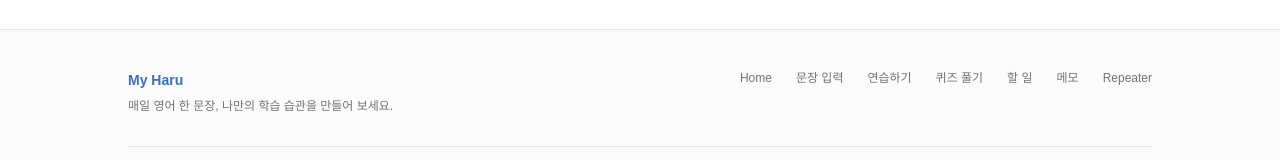
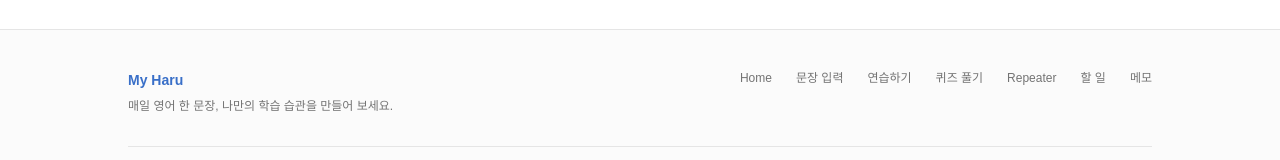
Before and after one commit to 82orez/myharu, a Next.js app: page / in a window 1280 px wide. Shown: the part 1957-2117 px from the top of the page. Built offline with nearby package versions, Linux system fonts and the light colour scheme; no server answers; a web font is replaced by a local one.

Commit message:
memos - 1

```diff
--- a/src/components/Footer.tsx
+++ b/src/components/Footer.tsx
@@ -24,14 +24,14 @@ export default function Footer() {
           <Link href="/learn/quiz" className="text-muted-foreground hover:text-foreground text-xs">
             퀴즈 풀기
           </Link>
+          <Link href="/learn/player" className="text-muted-foreground hover:text-foreground text-xs">
+            Repeater
+          </Link>
           <Link href="/todo" className="text-muted-foreground hover:text-foreground text-xs">
             할 일
           </Link>
           <Link href="/memo" className="text-muted-foreground hover:text-foreground text-xs">
             메모
-          </Link>
-          <Link href="/learn/player" className="text-muted-foreground hover:text-foreground text-xs">
-            Repeater
           </Link>
         </nav>
       </div>
--- a/src/components/Navbar.tsx
+++ b/src/components/Navbar.tsx
@@ -178,6 +178,12 @@ export default function Navbar({ user: initialUser }: { user: NavbarUser }) {
                 </Link>
               </li>
               <li className="border-border border-b py-4">
+                <Link href="/learn/player" onClick={closeMenu} className="text-foreground flex items-center gap-3 text-[15px] font-medium">
+                  <Repeat size={18} className="text-brand" />
+                  Repeater
+                </Link>
+              </li>
+              <li className="border-border border-b py-4">
                 <Link href="/todo" onClick={closeMenu} className="text-foreground flex items-center gap-3 text-[15px] font-medium">
                   <ListTodo size={18} className="text-brand" />할 일
                 </Link>
@@ -186,12 +192,6 @@ export default function Navbar({ user: initialUser }: { user: NavbarUser }) {
                 <Link href="/memo" onClick={closeMenu} className="text-foreground flex items-center gap-3 text-[15px] font-medium">
                   <StickyNote size={18} className="text-brand" />
                   메모
-                </Link>
-              </li>
-              <li className="border-border border-b py-4">
-                <Link href="/learn/player" onClick={closeMenu} className="text-foreground flex items-center gap-3 text-[15px] font-medium">
-                  <Repeat size={18} className="text-brand" />
-                  Repeater
                 </Link>
               </li>
               <li className="border-border border-b py-4">
```
